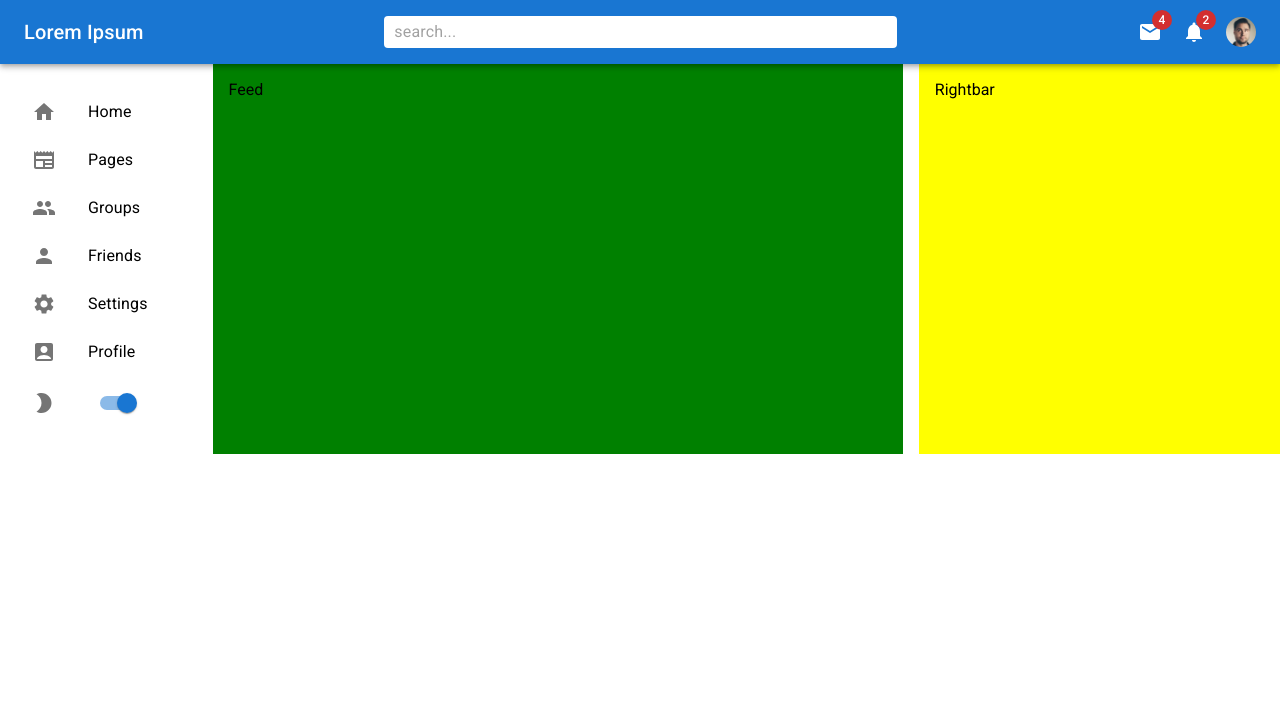
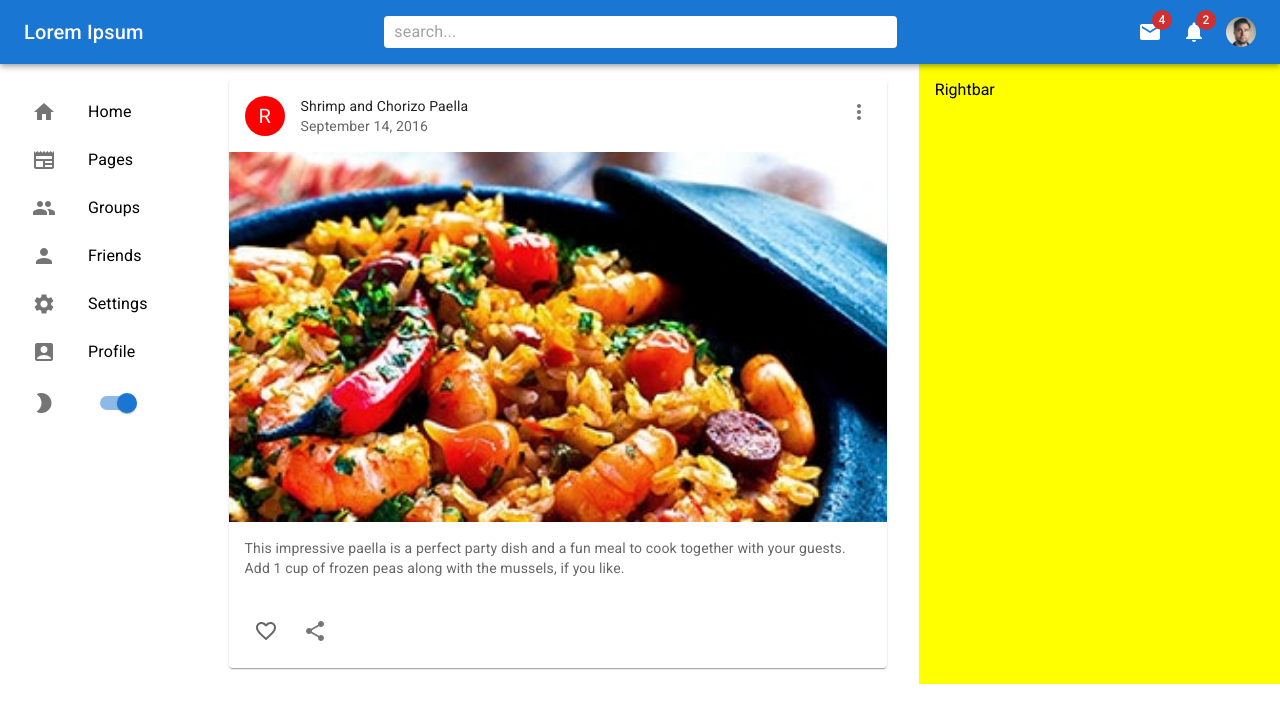
Before and after one commit to Simon323/mui-social-app, a React (Create React App) app: page / in a window 1280 px wide. Shown: the top 722 px of the page. Built offline with nearby package versions, Linux system fonts and the light colour scheme.

Commit message:
Display first post

```diff
--- a/src/components/Feed.tsx
+++ b/src/components/Feed.tsx
@@ -1,10 +1,67 @@
-import { Box } from "@mui/material";
-import React from "react";
+import {
+  CheckBox,
+  Favorite,
+  FavoriteBorder,
+  MoreVert,
+  Share,
+} from "@mui/icons-material";
+import {
+  Avatar,
+  Box,
+  Card,
+  CardActions,
+  CardContent,
+  CardHeader,
+  CardMedia,
+  Checkbox,
+  IconButton,
+  Typography,
+} from "@mui/material";
+import dish from "assets/paella.jpg";
 
 const Feed = () => {
   return (
-    <Box bgcolor="green" flex={4} p={2}>
-      Feed
+    <Box flex={4} p={2}>
+      <Card>
+        <CardHeader
+          avatar={
+            <Avatar sx={{ bgcolor: "red" }} aria-label="recipe">
+              R
+            </Avatar>
+          }
+          action={
+            <IconButton aria-label="settings">
+              <MoreVert />
+            </IconButton>
+          }
+          title="Shrimp and Chorizo Paella"
+          subheader="September 14, 2016"
+        />
+        <CardMedia
+          component="img"
+          height="20%"
+          image={dish}
+          alt="Paella dish"
+        />
+        <CardContent>
+          <Typography variant="body2" color="text.secondary">
+            This impressive paella is a perfect party dish and a fun meal to
+            cook together with your guests. Add 1 cup of frozen peas along with
+            the mussels, if you like.
+          </Typography>
+        </CardContent>
+        <CardActions disableSpacing>
+          <IconButton aria-label="add to favorites">
+            <Checkbox
+              icon={<FavoriteBorder />}
+              checkedIcon={<Favorite sx={{ color: "red" }} />}
+            />
+          </IconButton>
+          <IconButton aria-label="share">
+            <Share />
+          </IconButton>
+        </CardActions>
+      </Card>
     </Box>
   );
 };
```
Also changed, not shown: src/assets/paella.jpg (added).
